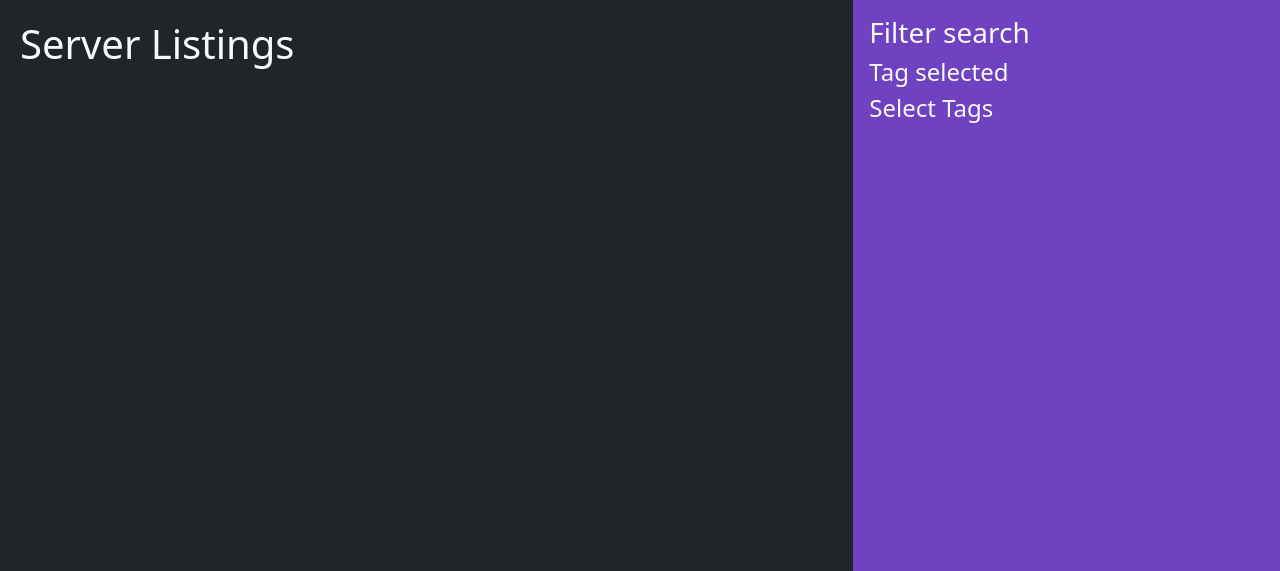
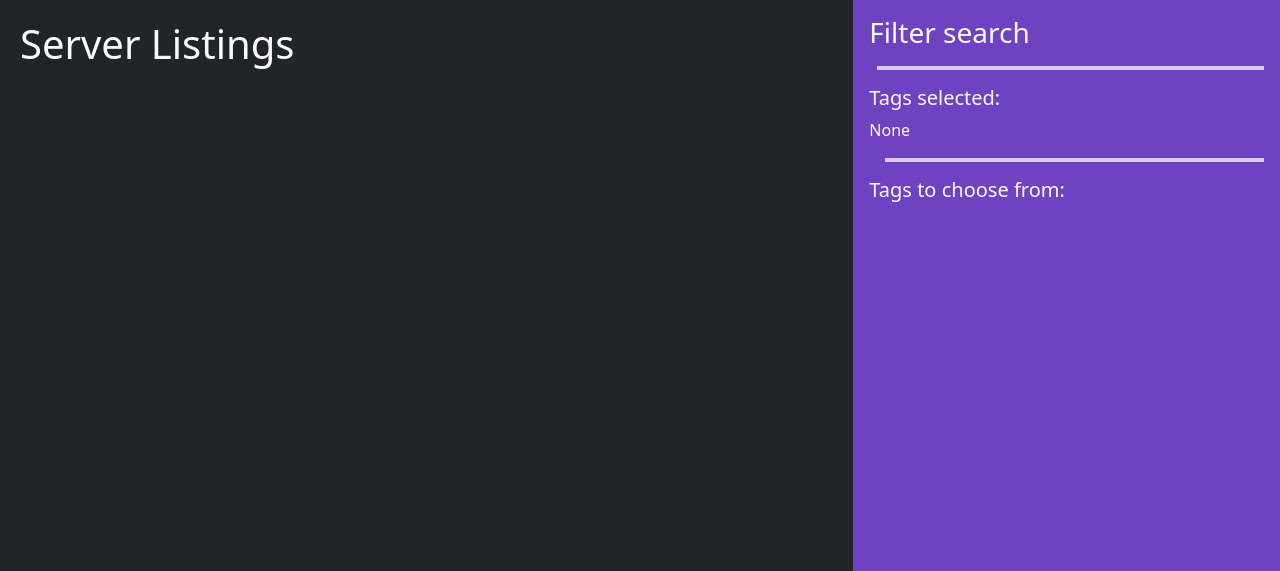
Before and after one commit to BobWritesCode/server-directory-website, a Django app: template templates/server-list.html in a window 1280 px wide. Shown: the part 56-627 px from the top of the page. Run offline with Django 4.2, Linux system fonts and the light colour scheme; the template is opened without the code that fills it, so the values that code supplies are empty; some libraries are stand-ins or nearby versions.

Commit message:
feat: add tiktok in model and button #18

```diff
--- a/templates/server-list.html
+++ b/templates/server-list.html
@@ -33,14 +33,14 @@
                 <a href="{% url 'server_detail' item.slug %}" class="text-decoration-none">
                     <h5 class="text-light">{{ item.title }}</h5>
                 </a>
+                <!-- Listing tags -->
+                <p>
+                    {% for tag in item.tags.all %}
+                    <span class="badge rounded-pill bg-info text-dark"><i class="bi bi-tag"></i>{{ tag }}</span>
+                    {% endfor %}
+                </p>
                 <!-- Listing short decryption -->
                 <p class="text-light">{{ item.short_description|safe }}</p>
-                <!-- Listing tags -->
-                <p class="text-light">Tags:
-                    {% for tag in item.tags.all %}
-                    <span class="badge rounded-pill bg-info text-dark">{{ tag }}</span>
-                    {% endfor %}
-                </p>
                 <!-- Listing bump counter and bump button -->
                 <div class="d-flex position-absolute bottom-0 end-0">
                     <p class="mb-0 align-self-center me-1">{{item.bump_count}}</p>
@@ -66,17 +66,27 @@
     </div>
     <!-- Sidebar -->
     <div class="col-4 bg-3 me-0 text-light ps-3 pt-3">
-        <h3>Filter search</h3>
-        <h4>Tag selected</h4>
-        {% for selected_tag in selected_tags %}
-        <a class="btn btn-primary m-1" href="{% url 'server-list-wth-tags' slug 'R%'|add:selected_tag|add:tag_string %}"
-            role="button">{{ selected_tag }}</a>
-        {% endfor %}
-        <h4>Select Tags</h4>
-        {% for tag in tags %}
-        <a class="btn btn-primary m-1" href="{% url 'server-list-wth-tags' slug 'A%'|add:tag.name|add:tag_string %}"
-            role="button">{{ tag.name }}</a>
-        {% endfor %}
+        <h3 class="mb-3">Filter search</h3>
+        <hr class="border border-light border-2 opacity-75 mt-0 ms-2 me-3">
+        <div class="mb-3">
+            <h5>Tags selected:</h5>
+            {% if selected_tags|length == 0 %}
+            <p>None</p>
+            {% endif %}
+            {% for selected_tag in selected_tags %}
+            <a class="btn btn-info m-1" href="{% url 'server-list-wth-tags' slug 'R%'|add:selected_tag|add:tag_string %}"
+                role="button">{{ selected_tag }} <i class="bi bi-x"></i></a>
+            {% endfor %}
+        </div>
+        <hr class="border border-light border-2 opacity-75 mt-0 ms-3 me-3">
+        <div>
+            <h5>Tags to choose from:</h5>
+            {% for tag in tags %}
+            <a class="btn btn-info m-1" href="{% url 'server-list-wth-tags' slug 'A%'|add:tag.name|add:tag_string %}"
+                role="button">{{ tag.name }}</a>
+            {% endfor %}
+        </div>
+
     </div>
 </div>
 {%endblock%}
--- a/templates/server_create.html
+++ b/templates/server_create.html
@@ -24,8 +24,9 @@
             </select>
             {{ form.short_description | as_crispy_field}}
             {{ form.long_description | as_crispy_field}}
+            {{ form.discord | as_crispy_field}}
+            {{ form.tiktok | as_crispy_field}}
             {{ form.status | as_crispy_field}}
-            {{ form.discord | as_crispy_field}}
             <div class="d-flex mb-3 border rounded">
                 <button type="submit" class="btn btn-dark w-100" aria-label="Save" data-bs-toggle="tooltip" title="Save"><i class="bi bi-save"></i></button>
             </div>
--- a/templates/server_edit.html
+++ b/templates/server_edit.html
@@ -39,8 +39,9 @@
             </select>
             {{ form.short_description | as_crispy_field}}
             {{ form.long_description | as_crispy_field}}
+            {{ form.discord | as_crispy_field}}
+            {{ form.tiktok | as_crispy_field}}
             {{ form.status | as_crispy_field}}
-            {{ form.discord | as_crispy_field}}
             <div class="d-flex mb-3 border rounded">
                 <button type="submit" class="btn btn-dark" aria-label="Save" data-bs-toggle="tooltip" title="Save"><i class="bi bi-save"></i></button>
                 <button type="button" class="btn btn-dark" data-toggle="modal" data-target="#server-listing-delete-modal" aria-label="Delete" data-bs-toggle="tooltip" title="Delete">
--- a/website/models.py
+++ b/website/models.py
@@ -66,9 +66,6 @@ class Game(models.Model):
 
 
 class ServerListing(models.Model):
-
-
-
     game = models.ForeignKey(
         Game, on_delete=models.CASCADE, related_name="ServerListing")
     owner = models.ForeignKey(
@@ -82,6 +79,7 @@ class ServerListing(models.Model):
     created_on = models.DateTimeField(auto_now_add=True)
     updated_on = models.DateTimeField(auto_now=True)
     discord = models.CharField(max_length=50)
+    tiktok = models.CharField(default='', max_length=50, blank=True)
     status = models.IntegerField(choices=STATUS, default=0)
     bump_count = models.IntegerField(default=0)
 
```
Also changed, not shown: templates/server_detail.html (+21 -12 lines), website/forms.py (+9 -1 lines), website/views.py (+29 -19 lines), website/migrations/0038_serverlisting_tiktok.py (added), website/migrations/0039_alter_serverlisting_tiktok.py (added), website/migrations/0040_alter_serverlisting_tiktok.py (added).
